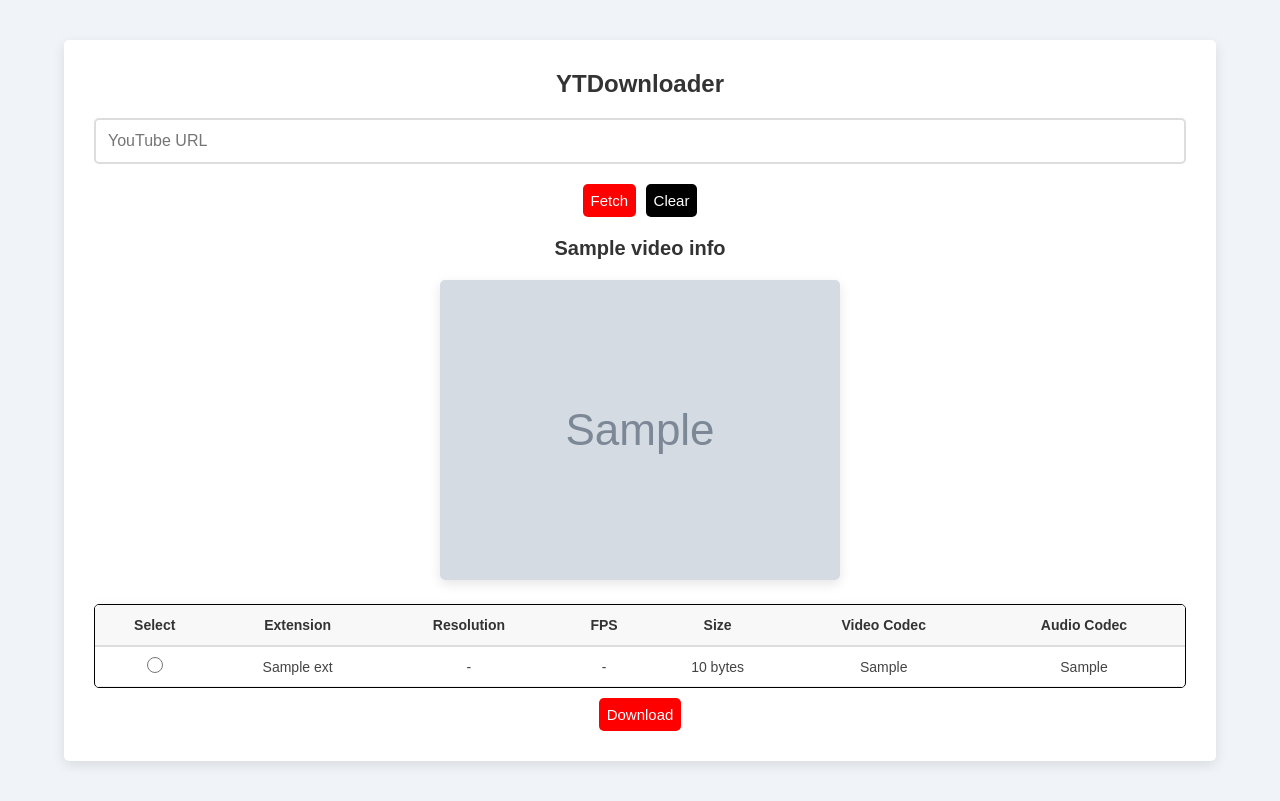
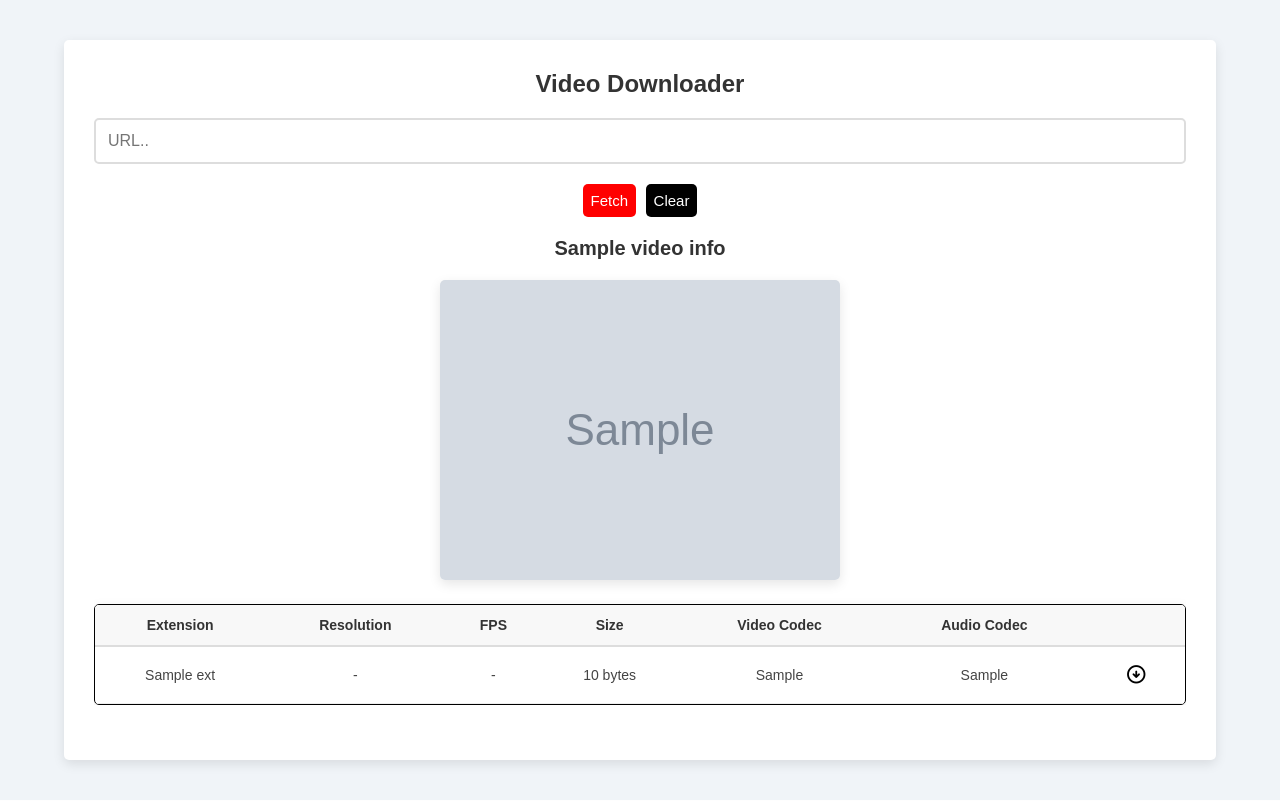
Before and after one commit to AniketDohale/YT_Downloader, a Django app: template downloader/templates/index.html in a window 1280 px wide. Run offline with Django 5.2, Linux system fonts and the light colour scheme; the template is opened without the code that fills it: most values are stand-ins (such as "Sample title", 1, 10 or a date in 2020); grey boxes marked "Sample" are stand-in pictures.

Commit message:
Add requirements.txt and row-wise Download button.

```diff
--- a/downloader/static/style/style.css
+++ b/downloader/static/style/style.css
@@ -45,7 +45,7 @@ input[type="text"]:focus {
     border: 2px solid #FF0000;
 }
 
-button {
+.fetch, .clear {
     padding: 8px;
     background-color: #FF0000;
     color: white;
@@ -56,11 +56,11 @@ button {
     transition: background-color 0.3s;
 }
 
-button:hover {
+.fetch:hover {
     background-color: #973939;
 }
 
-button.clear {
+.clear {
     margin-left: 5px;
     background-color: #000000;
     color: white;
@@ -153,8 +153,16 @@ button.clear {
     cursor: pointer;
 }
 
-.card .download{
-    margin-top: 10px;
+.download-icon-btn {
+    background: transparent;
+    border: none;
+    cursor: pointer;
+    font-size: 22px;
+    padding: 5px;
+}
+
+.download-icon-btn:hover {
+    color: #008000;
 }
 
 @media (max-width: 600px) {
--- a/downloader/templates/index.html
+++ b/downloader/templates/index.html
@@ -4,7 +4,9 @@
 <head>
     <meta charset="UTF-8">
     <meta name="viewport" content="width=device-width, initial-scale=1.0">
-    <title>YTDownloader</title>
+    <title>ViDownloader</title>
+
+    <link rel="stylesheet" href="https://unicons.iconscout.com/release/v4.0.8/css/line.css">
 
     {% load static %}
     <link rel="stylesheet" href="{% static 'style/style.css' %}">
@@ -14,11 +16,11 @@
 <body>
 
     <div class="card">
-        <h2>YTDownloader</h2>
+        <h2>Video Downloader</h2>
         <form method="POST">
             {% csrf_token %}
-            <input type="text" name="url" value="{% if not download_Success %}{{ request.POST.url }}{% endif %}" placeholder="YouTube URL" required>
-            <button type="submit" name="action" value="fetch">Fetch</button>
+            <input type="text" name="url" value="{% if not download_Success %}{{ request.POST.url }}{% endif %}" placeholder="URL.." required>
+            <button type="submit" class="fetch" name="action" value="fetch">Fetch</button>
             <button type="button" class="clear" onclick="window.location.href = window.location.pathname;">Clear</button>
 
             {% if video_Info %}
@@ -34,34 +36,43 @@
                     <table class="format-info">
                         <thead>
                             <tr>
-                                <th>Select</th>
                                 <th>Extension</th>
                                 <th>Resolution</th>
                                 <th>FPS</th>
                                 <th>Size</th>
                                 <th>Video Codec</th>
                                 <th>Audio Codec</th>
+                                <th></th>
                             </tr>
                         </thead>
                         <tbody>
                             {% for f in formats %}
                             <tr>
-                                <td><input type="radio" name="format_id" value="{{ f.format_id }}" required></td>
+                                <form method="POST">
+                                    {% csrf_token %}
+                                    <input type="hidden" name="url" value="{{ request.POST.url }}">
+                                    <input type="hidden" name="format_id" value="{{ f.format_id }}">
+
                                     <td>{{ f.ext }}</td>
                                     <td>{{ f.resolution|default:"-" }}</td>
                                     <td>{{ f.fps|default:"-" }}</td>
                                     <td>{% if f.filesize %}{{ f.filesize|filesizeformat }}{% else %}Unknown{% endif %}</td>
                                     <td>{{ f.video_codec }}</td>
                                     <td>{{ f.audio_codec }}</td>
+                                    <td>
+                                        {% comment %} <button type="submit" name="action" value="download" class="download-btn">
+                                            Download
+                                        </button> {% endcomment %}
+                                        <button type="submit" name="action" value="download" class="download-icon-btn">
+                                            <i class="uil uil-arrow-circle-down"></i>
+                                        </button>
+                                    </td>
+                                </form>
                             </tr>
                             {% endfor %}
                         </tbody>
                     </table>
                 </div>
-            {% endif %}
-
-            {% if video_Info %}
-                <button type="submit" name="action" value="download" class="download">Download</button>
             {% endif %}
         </form>
     </div>
--- /dev/null
+++ b/requirements.txt
@@ -0,0 +1,5 @@
+asgiref==3.11.0
+Django==5.2.8
+sqlparse==0.5.4
+tzdata==2025.2
+yt-dlp==2025.11.12
```
Lines whose indentation alone changed are shown as unchanged.
